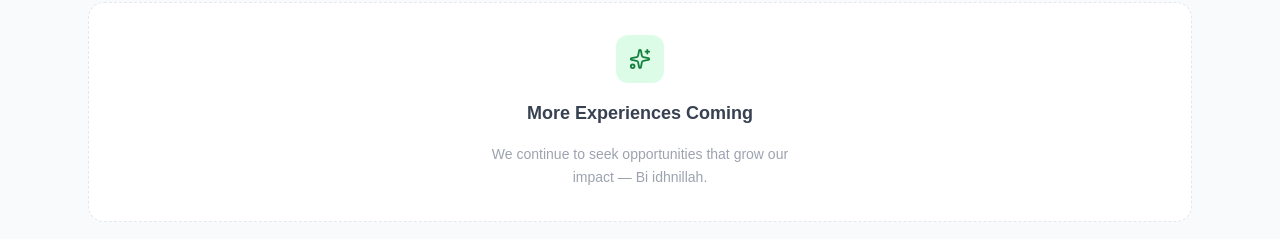
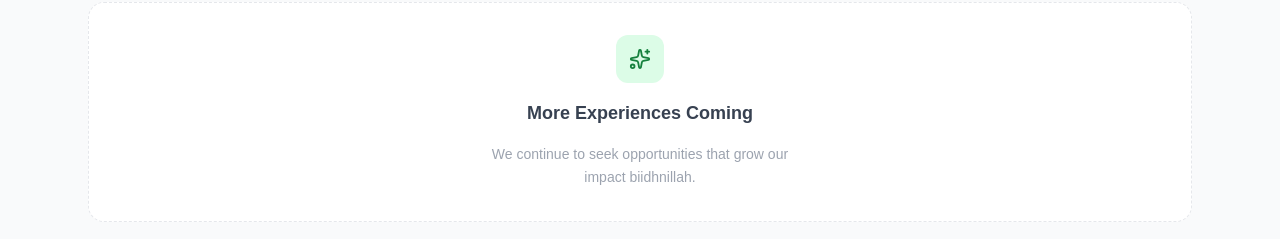
Before and after one commit to zeytham/zeyhaan-portfolio, a Next.js app: page / in a window 1280 px wide. Shown: the part 7037-7276 px from the top of the page. Built offline with nearby package versions, Linux system fonts and the light colour scheme.

Commit message:
Fix typo in Experiences component text

```diff
--- a/components/Experiences.jsx
+++ b/components/Experiences.jsx
@@ -398,7 +398,7 @@ export default function Experiences() {
             </div>
             <h3 className="text-lg font-semibold text-gray-700">More Experiences Coming</h3>
             <p className="text-sm text-gray-400 leading-relaxed max-w-xs">
-              We continue to seek opportunities that grow our impact — Bi idhnillah.
+              We continue to seek opportunities that grow our impact biidhnillah.
             </p>
           </motion.div>
 
```
